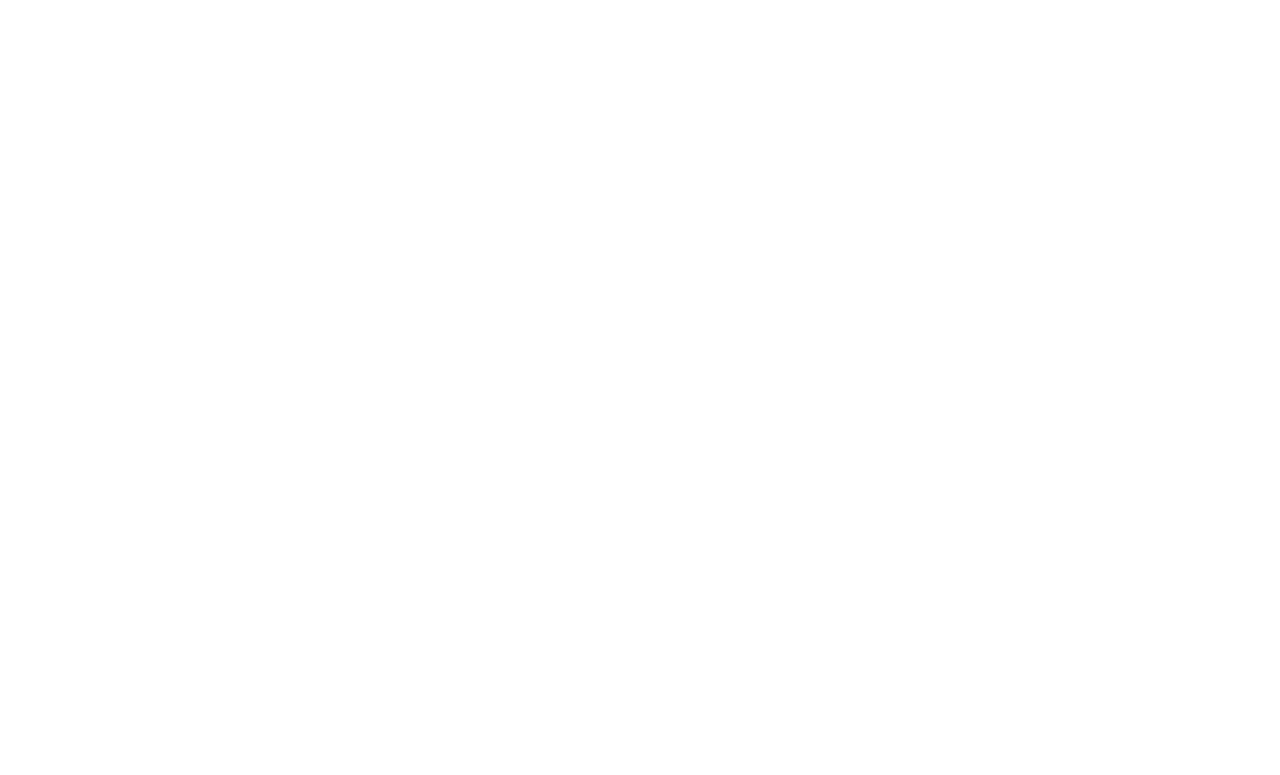
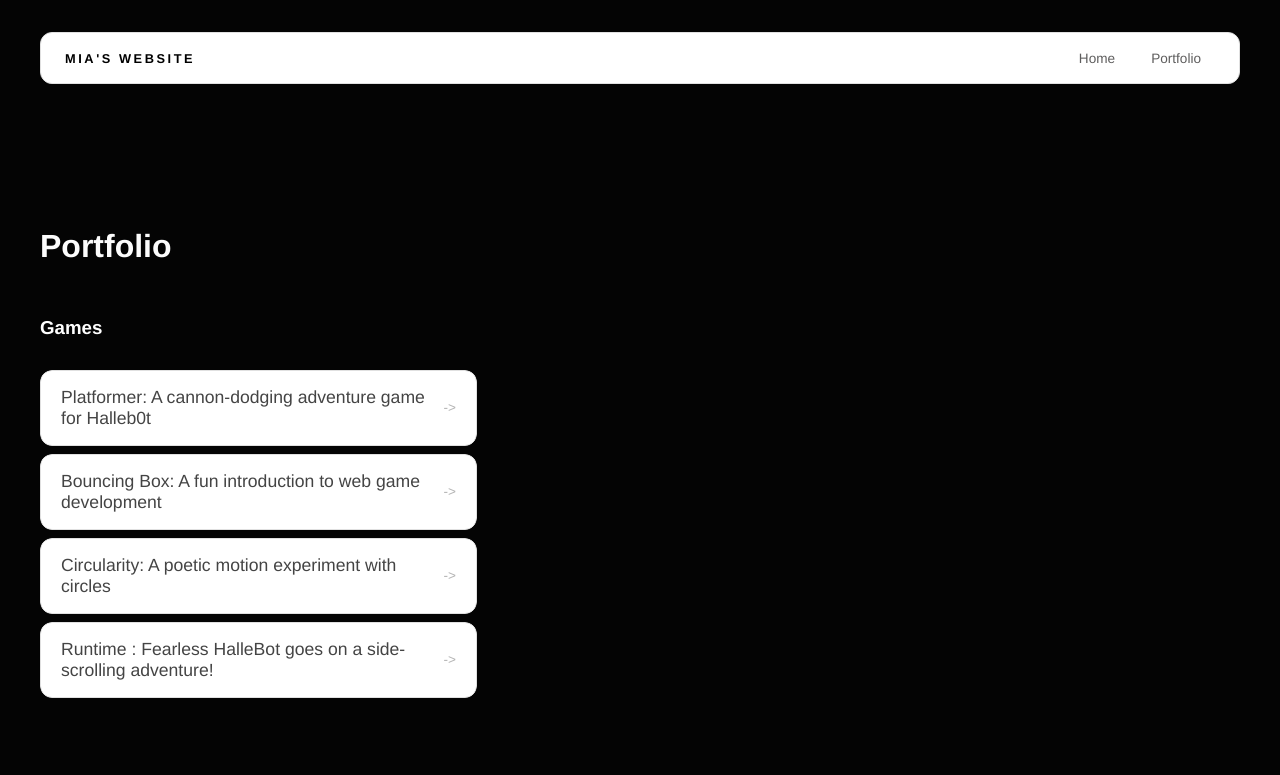
Before and after one commit to mw5009925/mw5009925.github.io, a plain HTML site: page portfolio.html in a window 1280 px wide. Drawn offline with Linux system fonts and the light colour scheme.

Commit message:
add portfolio page to website

```diff
--- a/portfolio.html
+++ b/portfolio.html
@@ -0,0 +1,50 @@
+<!DOCTYPE html>
+<html>
+  <head>
+    <title>BOSS</title>
+    <link rel="stylesheet" href="style.css" />
+  </head>
+
+  <body>
+    <!-- All content goes here -->
+    <div id="all-contents">
+      <nav>
+        <h1>Mia's website</h1>
+        <ul id="nav-ul">
+          <li class="nav-li">
+            <a
+          href="index.html">Home</a>
+          </li>
+          <li class="nav-li">
+            <a
+      href="portfolio.html">Portfolio</a>
+          </li>
+        </ul>
+      </nav>
+
+      <main>
+        <div class="content">
+          <h1>Portfolio</h1>
+          <h3>Games</h3>
+          <ul id="portfolio">
+            <li>
+  <a href="fsd-projects/platformer/">Platformer: A cannon-dodging adventure game for Halleb0t</a>
+</li>
+<li>
+  <a href="fsd-projects/bouncing-box/">Bouncing Box: A fun introduction to web game development</a>
+</li>
+<li>
+  <a href="fsd-projects/circularity/">Circularity: A poetic motion experiment with circles</a>
+</li>
+<li>
+ <a href="fsd-projects/runtime/">Runtime : Fearless HalleBot goes on a side-scrolling adventure!</a>
+</li>
+          </ul>
+
+          <!-- ASD Projects will go here -->
+
+        </div>
+      </main
+        </div>
+    </body>
+</html>
--- a/style.css
+++ b/style.css
@@ -137,3 +137,55 @@
   background: #000;
   color: #fff;
 }
+/* Portfolio styles */
+.content h1 {
+  color: rgb(252, 252, 252);
+}
+
+#portfolio {
+  list-style: none;
+  margin: 0;
+  padding: 0;
+  width: 100%;
+  display: flex;
+  flex-direction: column;
+  gap: 8px;
+}
+
+#portfolio li {
+  border-radius: 12px;
+  overflow: hidden;
+}
+
+#portfolio a {
+  display: flex;
+  justify-content: space-between;
+  align-items: center;
+  text-decoration: none;
+  color: #444;
+  padding: 16px 20px;
+  font-size: 1.1rem;
+  font-weight: 500;
+  background: #fff;
+  border: 1px solid #e0e0e0;
+  border-radius: 12px;
+  transition: background 0.25s ease, color 0.25s ease, transform 0.25s ease;
+}
+
+#portfolio a:hover {
+  background: #000;
+  color: #fff;
+  transform: translateX(4px);
+}
+
+#portfolio a::after {
+  content: "->";
+  font-size: 0.85rem;
+  opacity: 0.4;
+  transition: opacity 0.25s ease;
+  white-space: nowrap;
+}
+
+#portfolio a:hover::after {
+  opacity: 1;
+}
```
Also changed, not shown: index.html (+2 -2 lines).
